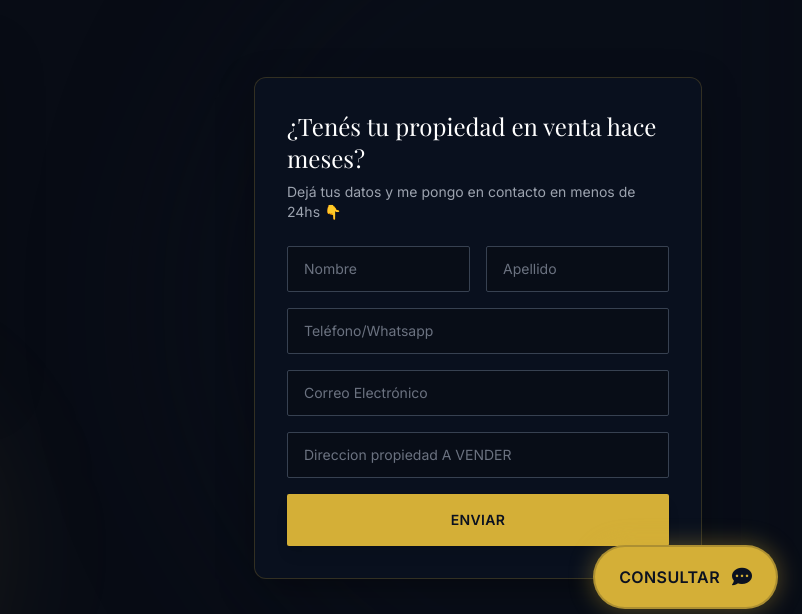
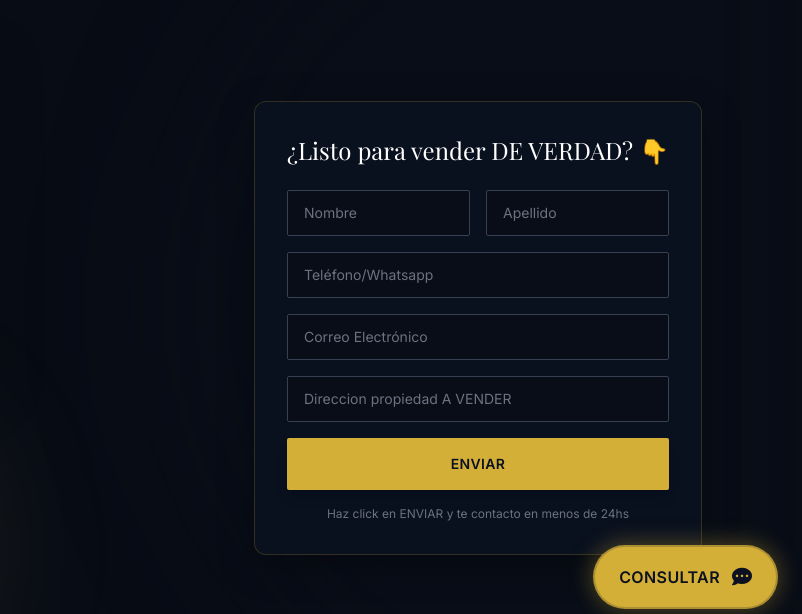
Before and after one commit to GabrielVictorica/landing-vendedores, a website: page index.html in a window 1280 px wide. Shown: the part 151-765 px from the top of the page, 478-1280 px from the left. Drawn offline with nearby package versions, Linux system fonts and the light colour scheme; some packages are replaced by stand-ins of ours; a script that the page names is missing; a web font is replaced by a local one.

Commit message:
refactor: optimizar formulario - titulo centrado y texto CTA debajo del boton

```diff
--- a/index.html
+++ b/index.html
@@ -169,8 +169,8 @@
                 <!-- En Móvil: Order 2 (Segundo) -->
                 <div class="order-2 w-full max-w-md mx-auto lg:ml-auto relative z-30">
                     <div id="contacto" class="glass-card p-6 sm:p-8 rounded-xl">
-                        <h3 class="text-2xl font-serif text-white mb-2">¿Tenés tu propiedad en venta hace meses?</h3>
-                        <p class="text-sm text-gray-400 mb-6">Dejá tus datos y me pongo en contacto en menos de 24hs 👇</p>
+                        <h3 class="text-2xl font-serif text-white mb-6 text-center">¿Listo para vender DE VERDAD? 👇
+                        </h3>
 
                         <form action="#" class="space-y-4" id="contact-form">
                             <div class="grid grid-cols-2 gap-4">
@@ -203,6 +203,8 @@
                                 class="w-full bg-brand-gold hover:bg-white text-brand-blue hover:text-brand-dark font-bold px-6 py-4 rounded-sm mt-2 transition duration-300 shadow-lg tracking-wide uppercase text-sm">
                                 Enviar
                             </button>
+                            <p class="text-xs text-gray-500 text-center mt-3">Haz click en ENVIAR y te contacto en menos
+                                de 24hs</p>
                         </form>
                     </div>
                 </div>
```
